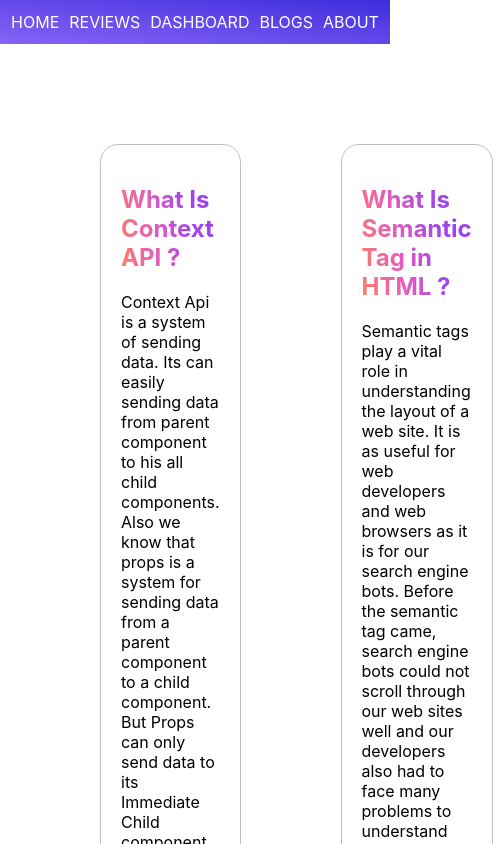
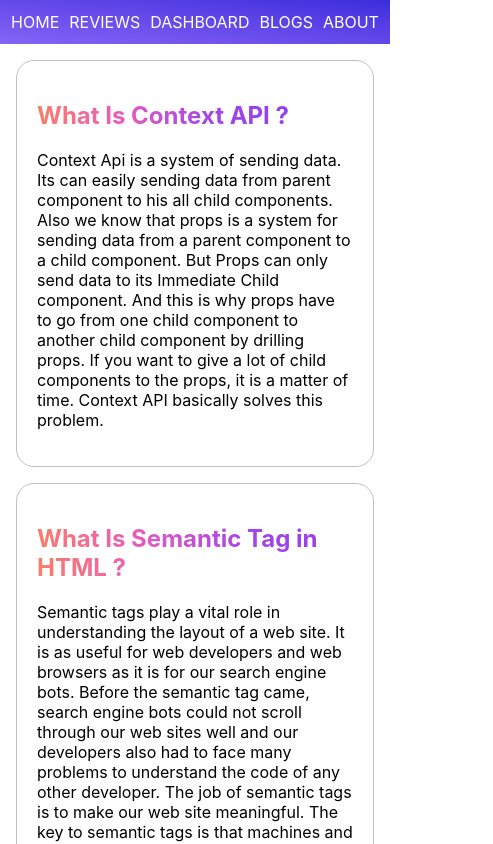
Before and after one commit to MagicManik/shoes-mania, a React (Create React App) app: page /blogs in a window 390 px wide. Shown: the top 844 px of the page, 493 px wide, since content can reach past the window. Built offline with nearby package versions, Linux system fonts and the light colour scheme.

Commit message:
responsive blogs page to mobile phone

```diff
--- a/src/components/Blogs/Blogs.css
+++ b/src/components/Blogs/Blogs.css
@@ -18,3 +18,11 @@
     -webkit-background-clip: text;
     -webkit-text-fill-color: transparent;
 }
+
+@media screen and (max-width: 576px) {
+    .blog-container {
+        grid-template-columns: 1fr;
+        grid-gap: 16px;
+        margin: 16px;
+    }
+}
```
